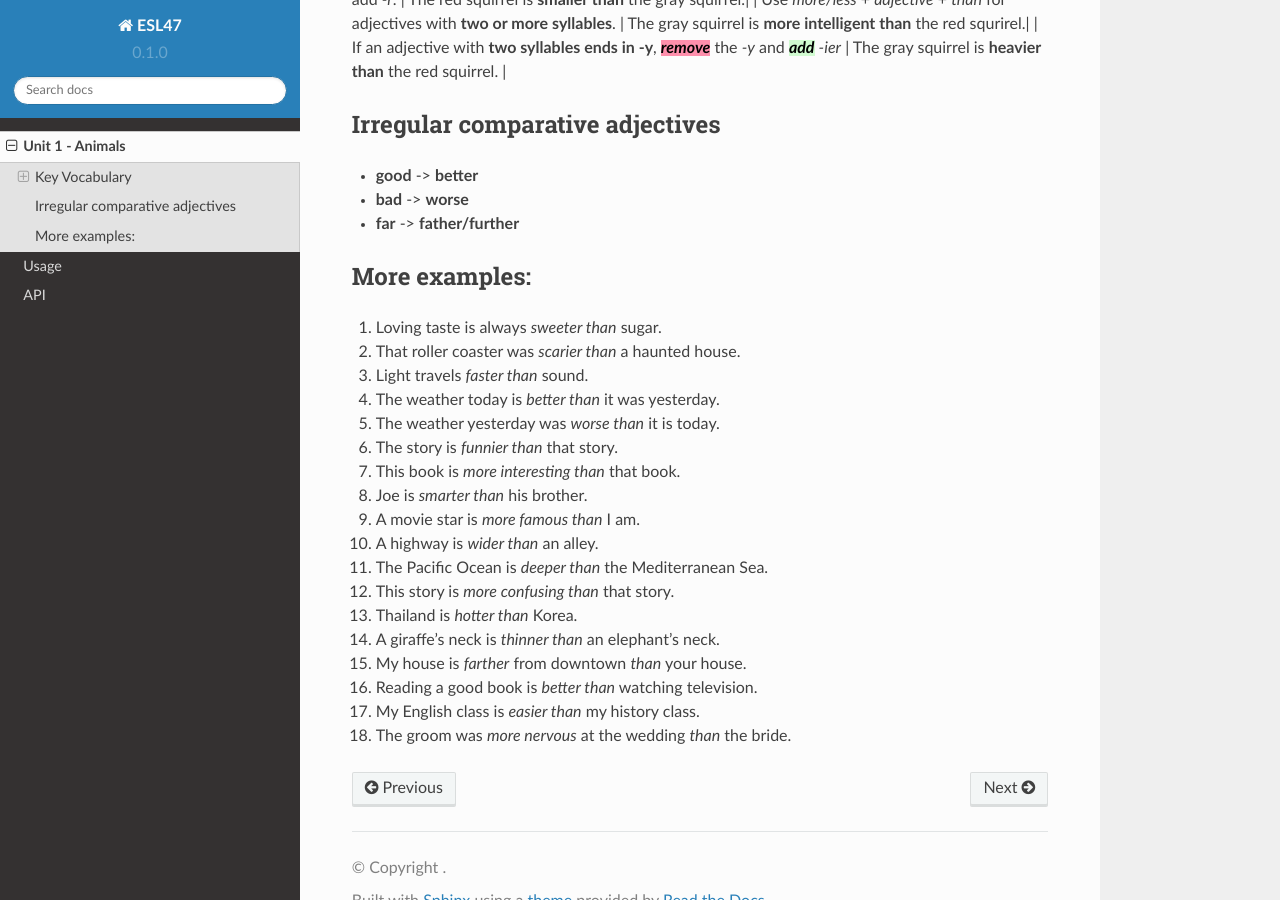
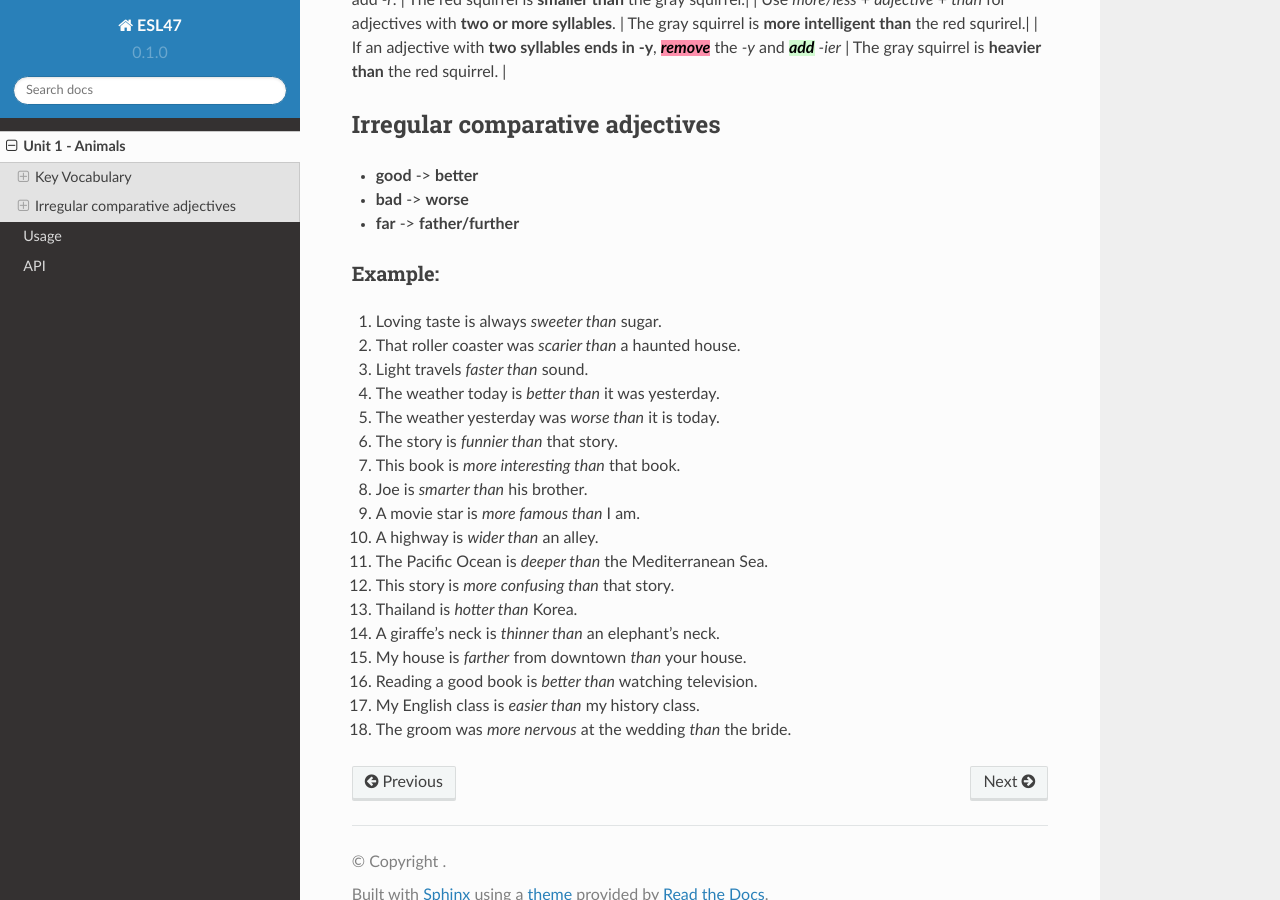
Before and after one commit to vpa24/ESL-47---Intermediate-Low-Integrated-Reading-Writing, a Sphinx documentation site: the page built from docs/source/unit1.md, in a window 1280 px wide and 900 px high, scrolled down 2229 px. Built offline with Sphinx 7.4.7 and the Read the Docs theme 2.0.0, drawn with Linux system fonts in a browser that asks for light colours.

Commit message:
edit unit 1 content

```diff
--- a/docs/source/unit1.md
+++ b/docs/source/unit1.md
@@ -83,7 +83,7 @@ When comparing things, the comparative form of the adjective is used. Use the co
 - **bad** -> **worse**
 - **far** -> **father/further**
 
-## More examples:
+### Example:
 
 1. Loving taste is always *sweeter than* sugar.
 2. That roller coaster was *scarier than* a haunted house.
```
